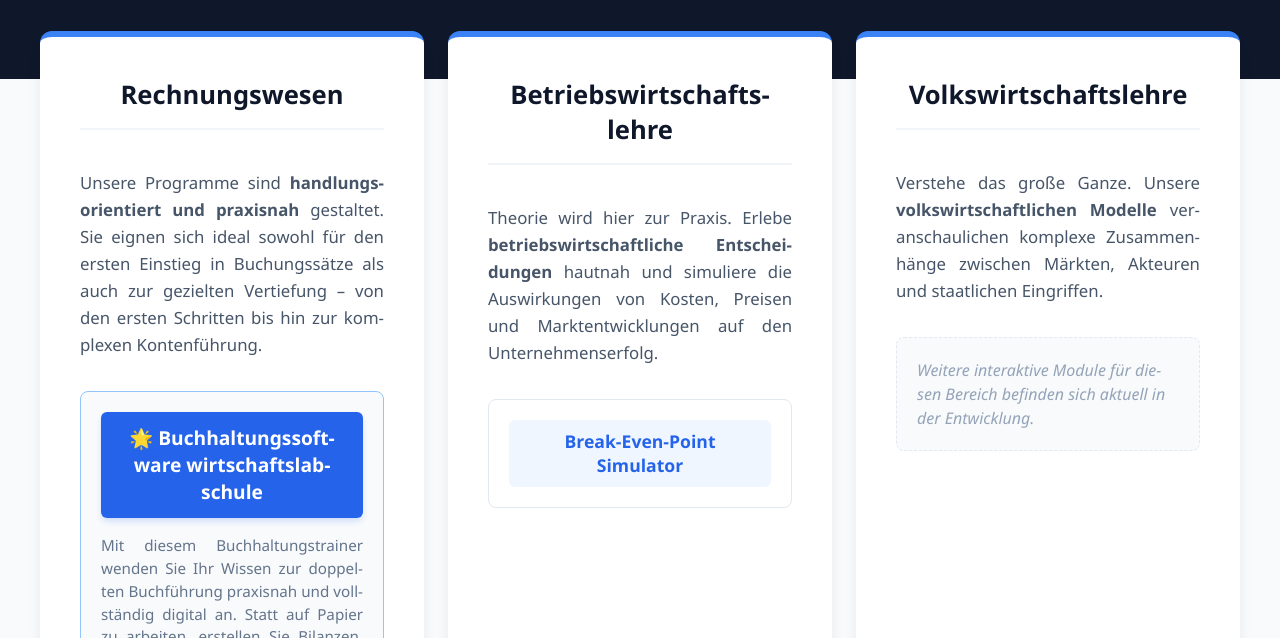
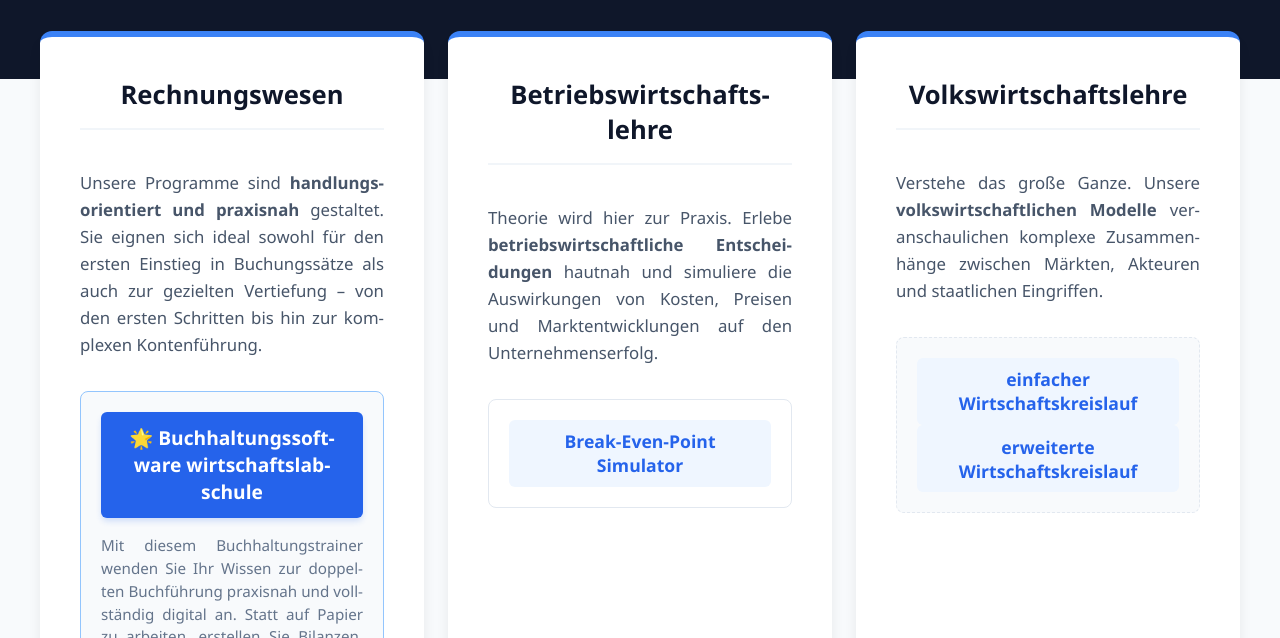
Before and after one commit to Bussy31/Buchhaltung_website, a plain HTML site: page index.html in a window 1280 px wide. Shown: the part 162-800 px from the top of the page. Drawn offline with Linux system fonts and the light colour scheme.

Commit message:
Update index.html

```diff
--- a/index.html
+++ b/index.html
@@ -302,7 +302,8 @@
 
                 <div class="link-liste">
                     <div class="link-item" style="background-color: #f8fafc; border-style: dashed;">
-                        <span class="coming-soon">Weitere interaktive Module für diesen Bereich befinden sich aktuell in der Entwicklung.</span>
+                        <a href="einfacher_wirtschaftskreislauf.html" target="_blank" class="app-link" style="margin-bottom: 0;">einfacher Wirtschaftskreislauf</a>
+                        <a href="erweiterte_wirtschaftskreislauf.html" target="_blank" class="app-link" style="margin-bottom: 0;">erweiterte Wirtschaftskreislauf</a>
                     </div>
                 </div>
             </div>
```
